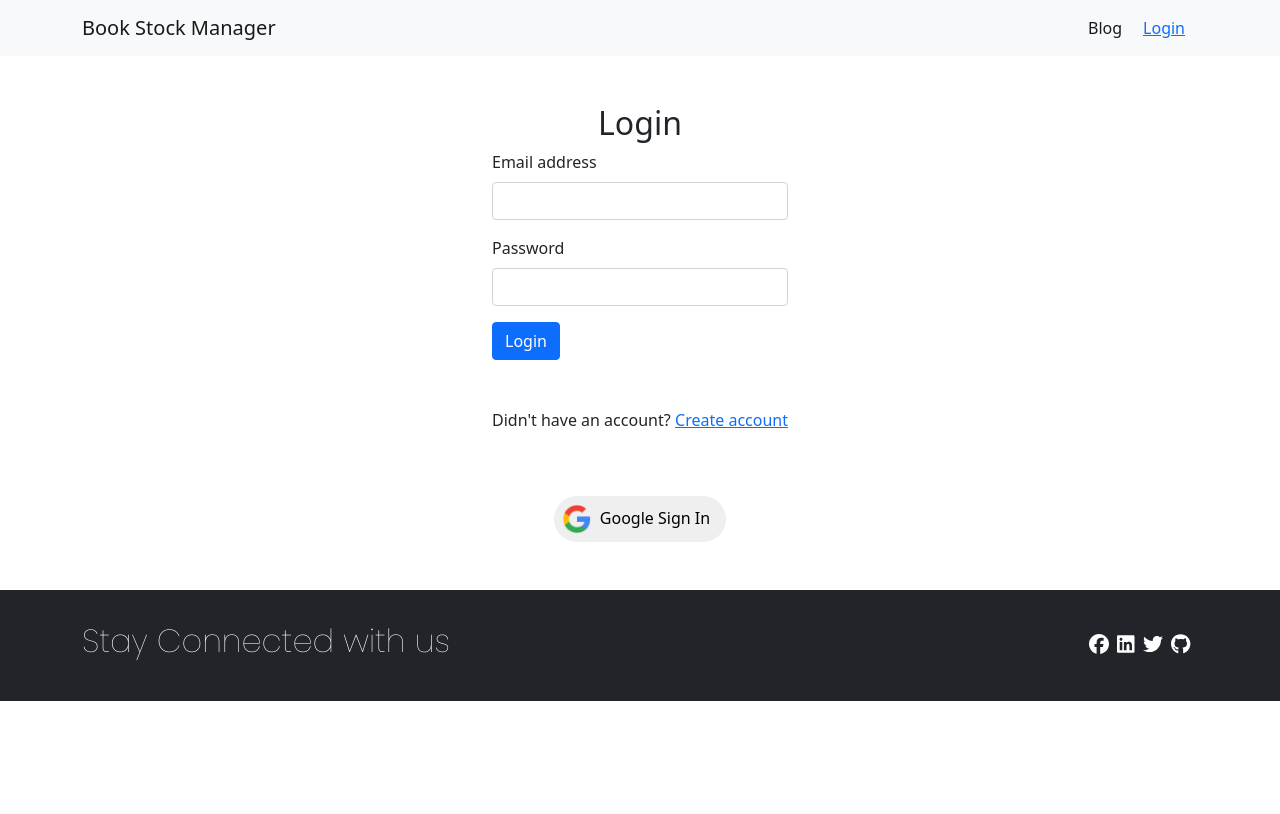
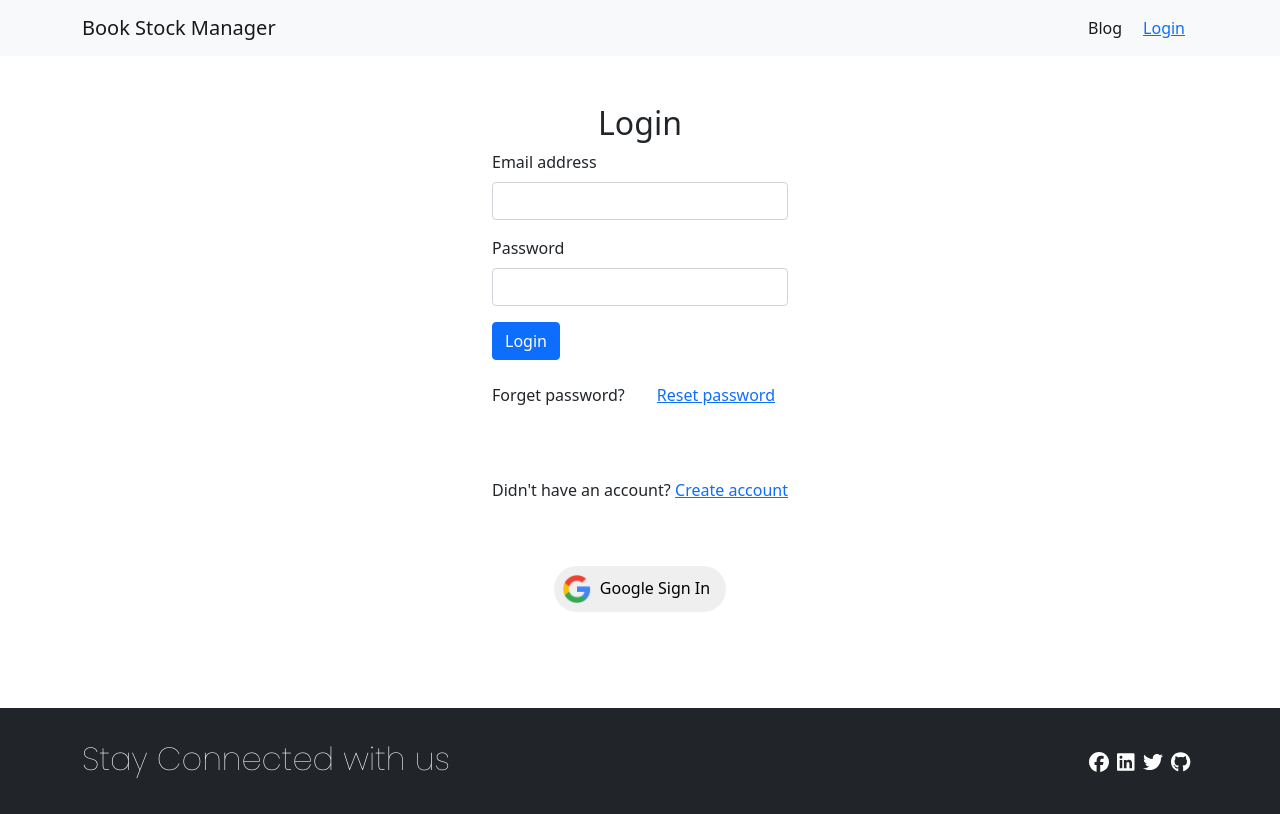
Before and after one commit to SumonsNote/book-stock-manager-client, a React (Create React App) app: page /login in a window 1280 px wide. Shown: the top 814 px of the page. Built offline with nearby package versions, Linux system fonts and the light colour scheme; no server answers.

Commit message:
password reset

```diff
--- a/src/components/SharedFiles/Login.js
+++ b/src/components/SharedFiles/Login.js
@@ -1,12 +1,16 @@
-import React from 'react';
-import { useSignInWithEmailAndPassword } from 'react-firebase-hooks/auth';
+import React, { useRef } from 'react';
+import { useSendPasswordResetEmail, useSignInWithEmailAndPassword } from 'react-firebase-hooks/auth';
 import { Link, useLocation, useNavigate } from 'react-router-dom';
+import { toast, ToastContainer } from 'react-toastify';
+import 'react-toastify/dist/ReactToastify.css';
 import auth from '../../Firebase.init';
 import Loading from './Loading';
 import SocialLogin from './SocialLogin';
 
+
 const Login = () => {
     const navigate = useNavigate()
+    const emailRef = useRef([])
     const location = useLocation()
 
     let from = location.state?.from?.pathname || "/";
@@ -16,6 +20,9 @@ const Login = () => {
         loading,
         error,
       ] = useSignInWithEmailAndPassword(auth);
+      const [sendPasswordResetEmail, sending, resetError] = useSendPasswordResetEmail(
+        auth
+      );
 
       const handleLogin = e => {
           e.preventDefault()
@@ -24,7 +31,17 @@ const Login = () => {
           signInWithEmailAndPassword(email, password)
       }
 
-      if (loading) {
+    const handleResetPassword = async() => {
+        const email = emailRef.current.value;
+        if(email){
+            await sendPasswordResetEmail(email)
+            toast('Email sent')
+
+        }else {
+            toast('Please enter valid email')
+        }
+    }
+      if (loading || sending) {
         return <Loading></Loading>
     }
 
@@ -32,18 +49,23 @@ const Login = () => {
         navigate(from, { replace: true });
     }
     return (
-        <form onSubmit={handleLogin} className='w-25 container py-5'>
+        <form onSubmit={handleLogin} className='w-25 container py-5 mb-5'>
             <h2 className='text-center'>Login</h2>
             <div className="mb-3">
                 <label for="exampleInputEmail1" className="form-label">Email address</label>
-                <input type="email" name='email' className="form-control" id="exampleInputEmail1" aria-describedby="emailHelp" />
+                <input type="email" name='email' ref={emailRef} className="form-control" id="exampleInputEmail1" aria-describedby="emailHelp" />
             </div>
             <div className="mb-3">
                 <label for="exampleInputPassword1" className="form-label">Password</label>
                 <input type="password" name='password' className="form-control" id="exampleInputPassword1" />
             </div>
+            <ToastContainer></ToastContainer>
 
             <button type="submit" className="btn btn-primary">Login</button>
+            <div className='d-flex justify-content-between align-items-center py-3'>
+                <span>Forget password?</span>
+                <span onClick={handleResetPassword} className='btn btn-link'>Reset password</span>
+            </div>
 
             <div className='d-flex justify-content-between py-5'>
             <p>Didn't have an account?</p>
```
